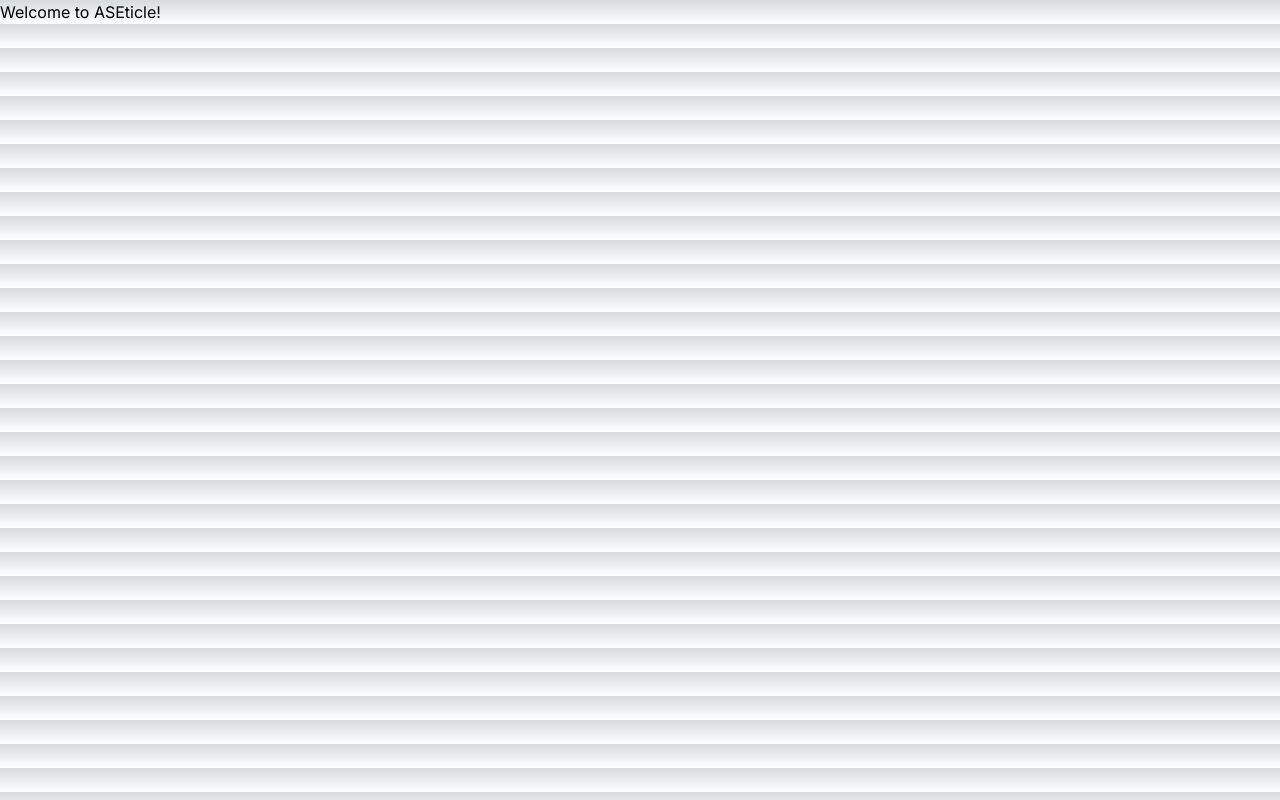
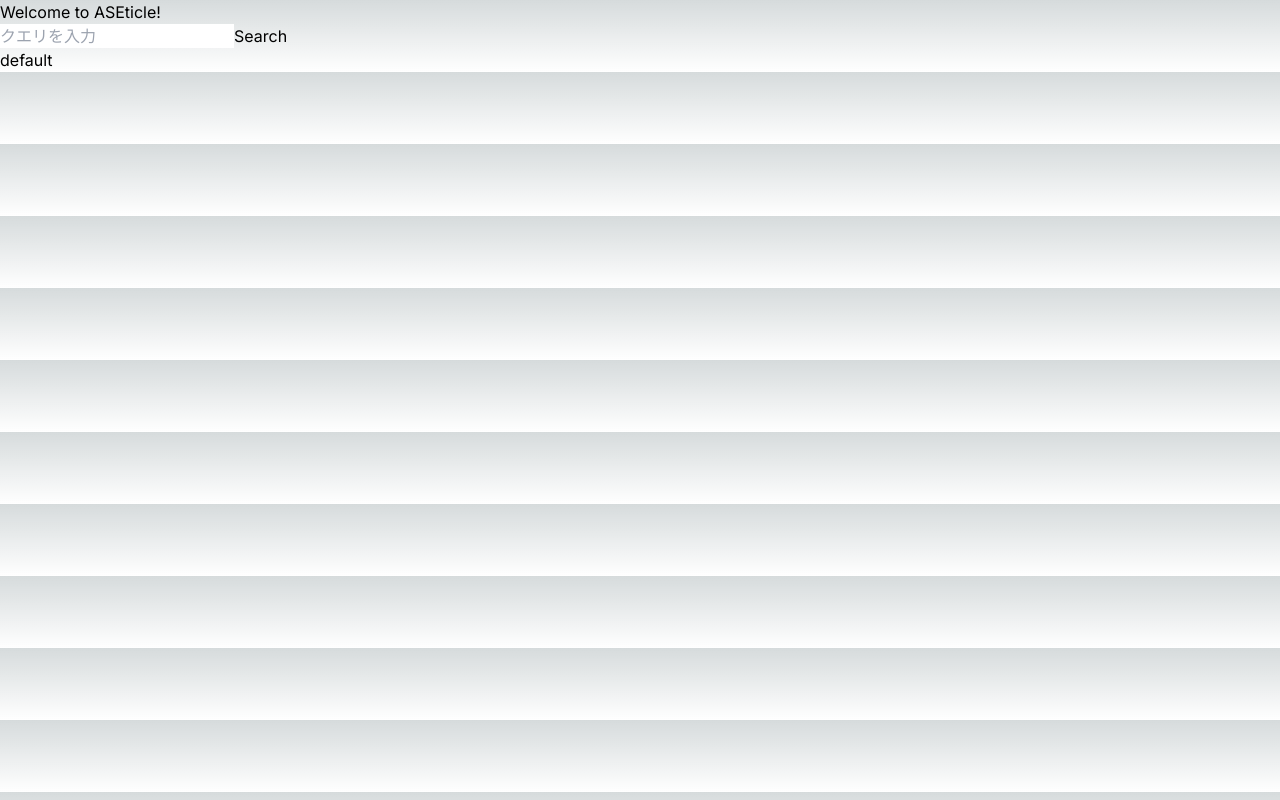
Before and after one commit to lxzLocus/ASEticle-Frontend, a Next.js app: page / in a window 1280 px wide. Built offline with nearby package versions, Linux system fonts and the light colour scheme.

Commit message:
[Add]API表示機能追加

```diff
--- a/src/app/page.tsx
+++ b/src/app/page.tsx
@@ -1,10 +1,12 @@
 import '@/app/globals.css';
+import { InputQuery } from '@/features/home/InputQuery';
 
 export default function Home() {
 	return (
 		<>
 			<div>
 				Welcome to ASEticle!
+				<InputQuery />
 			</div>
 		</>
 	)
--- /dev/null
+++ b/src/features/home/InputQuery.tsx
@@ -0,0 +1,34 @@
+"use client";
+import React, { useState } from "react";
+import FetchScholarInfo from "../api/FetchScholarInfo";
+
+export const InputQuery = () => {
+	const [query, setQuery] = useState("");
+	const [contents, setContents] = useState("default");
+
+	const handleSearch = async (e: any) => {
+		e.preventDefault();
+		const response = await FetchScholarInfo(query);
+		if (!response || response["result"] === undefined) {
+			alert("論文情報の取得に失敗しました...");
+		} else {
+			setContents(response["result"][0]["title"]);
+			alert("論文情報の取得に成功しました!");
+		}
+	}
+
+	return (
+		<div>
+			<form onSubmit={handleSearch}>
+				<input
+					type="text"
+					placeholder="クエリを入力"
+					value={query}
+					onChange={(e) => setQuery(e.target.value)}
+				/>
+				<button type="submit">Search</button>
+			</form>
+			{contents}
+		</div>
+	);
+};
```
